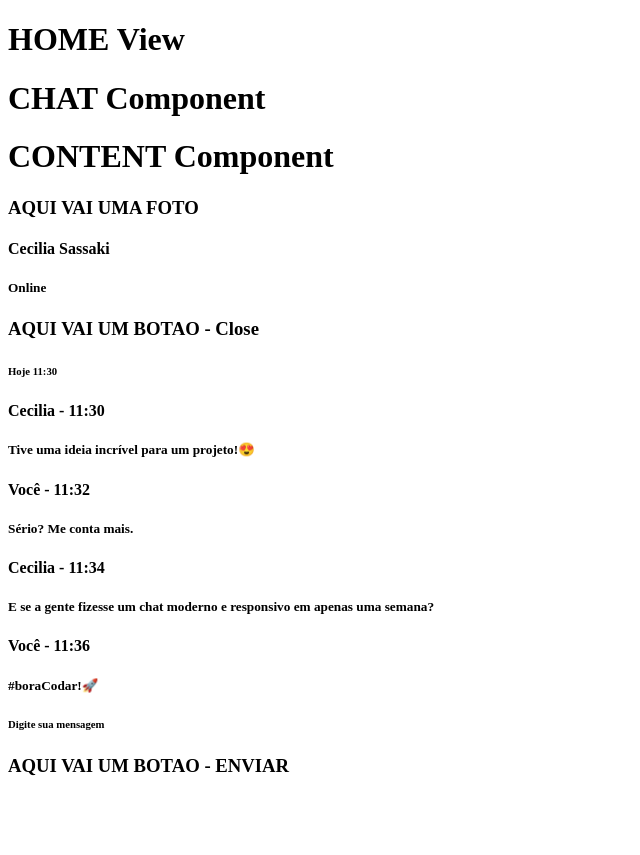
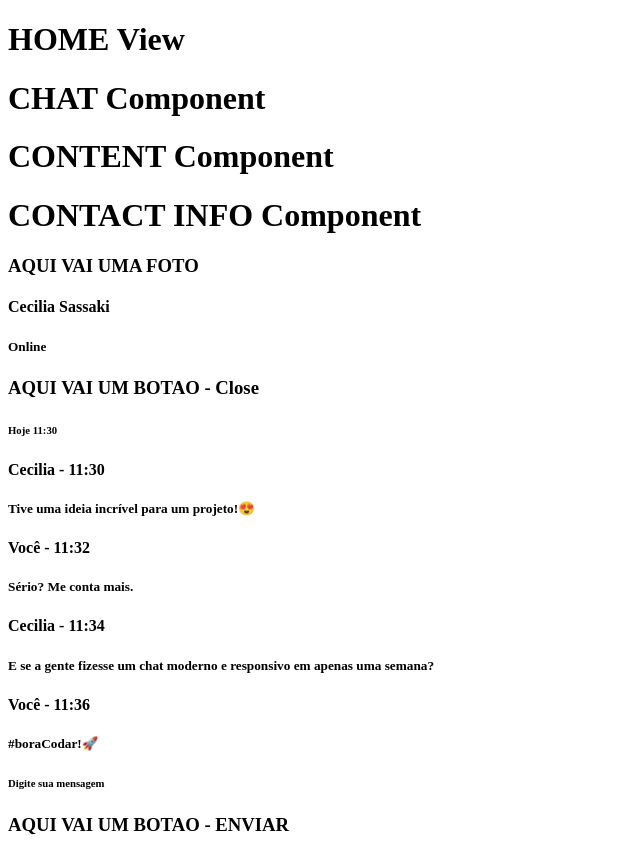
Before and after one commit to marcusviniciusmo/Chat-Bora_Codar_Dev04, a React (Vite) app in the folder frontend/: page / in a window 1280 px wide. Shown: the whole page, without its empty margins (0-640 px from the left). Before the commit the page ends 800 px from the top, so only its background shows below. Built offline with nearby package versions, Linux system fonts and the light colour scheme.

Commit message:
ContactInfo component creation

```diff
--- /dev/null
+++ b/frontend/src/components/ContactInfo/index.tsx
@@ -0,0 +1,11 @@
+export function ContactInfo() {
+  return (
+    <>
+      <h1>CONTACT INFO Component</h1>
+
+      <h3>AQUI VAI UMA FOTO</h3>
+      <h4>Cecilia Sassaki</h4>
+      <h5>Online</h5>
+    </>
+  );
+};
--- a/frontend/src/components/Content/index.tsx
+++ b/frontend/src/components/Content/index.tsx
@@ -1,11 +1,11 @@
+import { ContactInfo } from "../ContactInfo";
+
 export function Content() {
   return (
     <>
       <h1>CONTENT Component</h1>
 
-      <h3>AQUI VAI UMA FOTO</h3>
-      <h4>Cecilia Sassaki</h4>
-      <h5>Online</h5>
+      <ContactInfo />
       <h3>AQUI VAI UM BOTAO - Close</h3>
 
       <h6>Hoje 11:30</h6>
```
